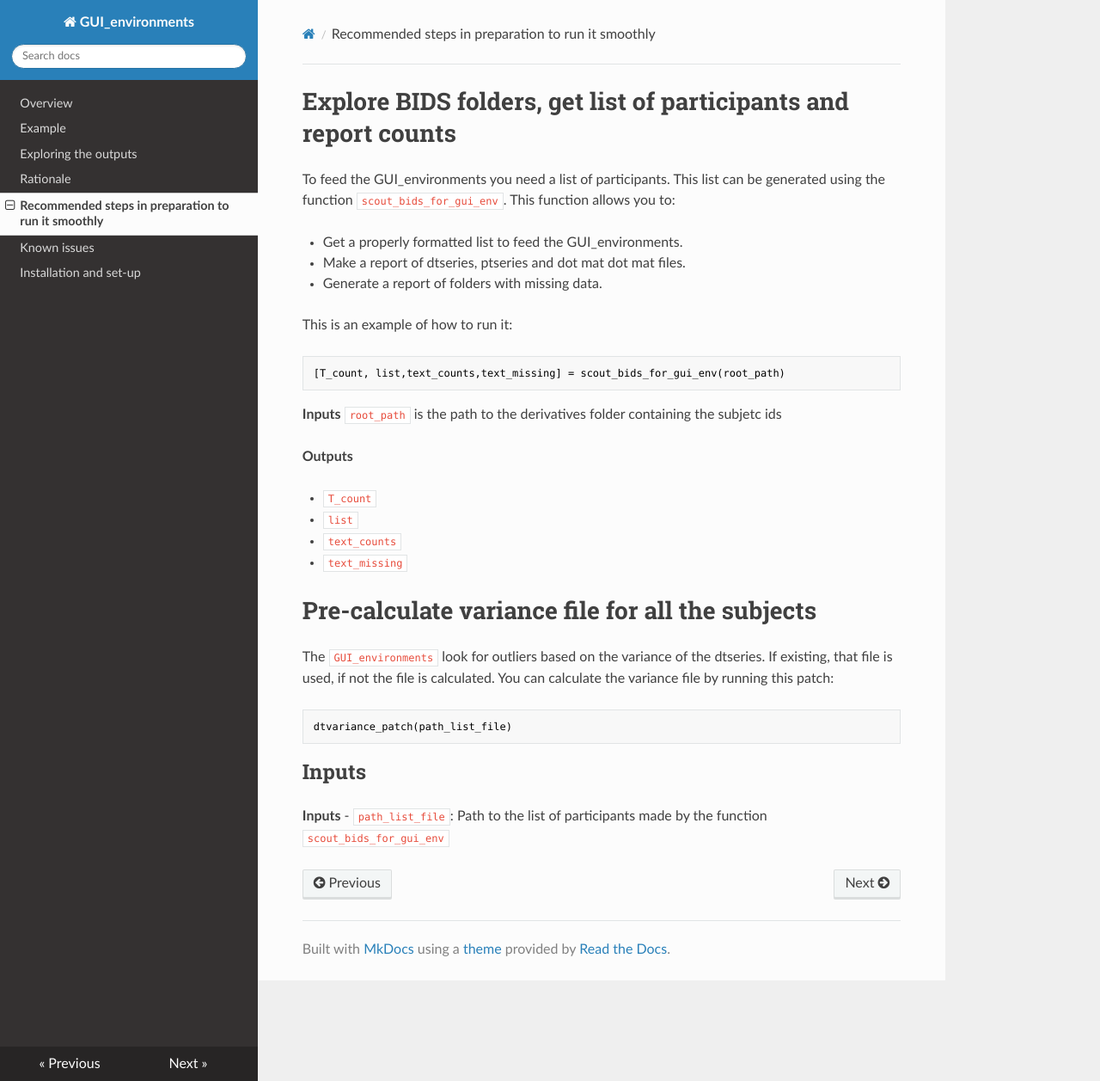
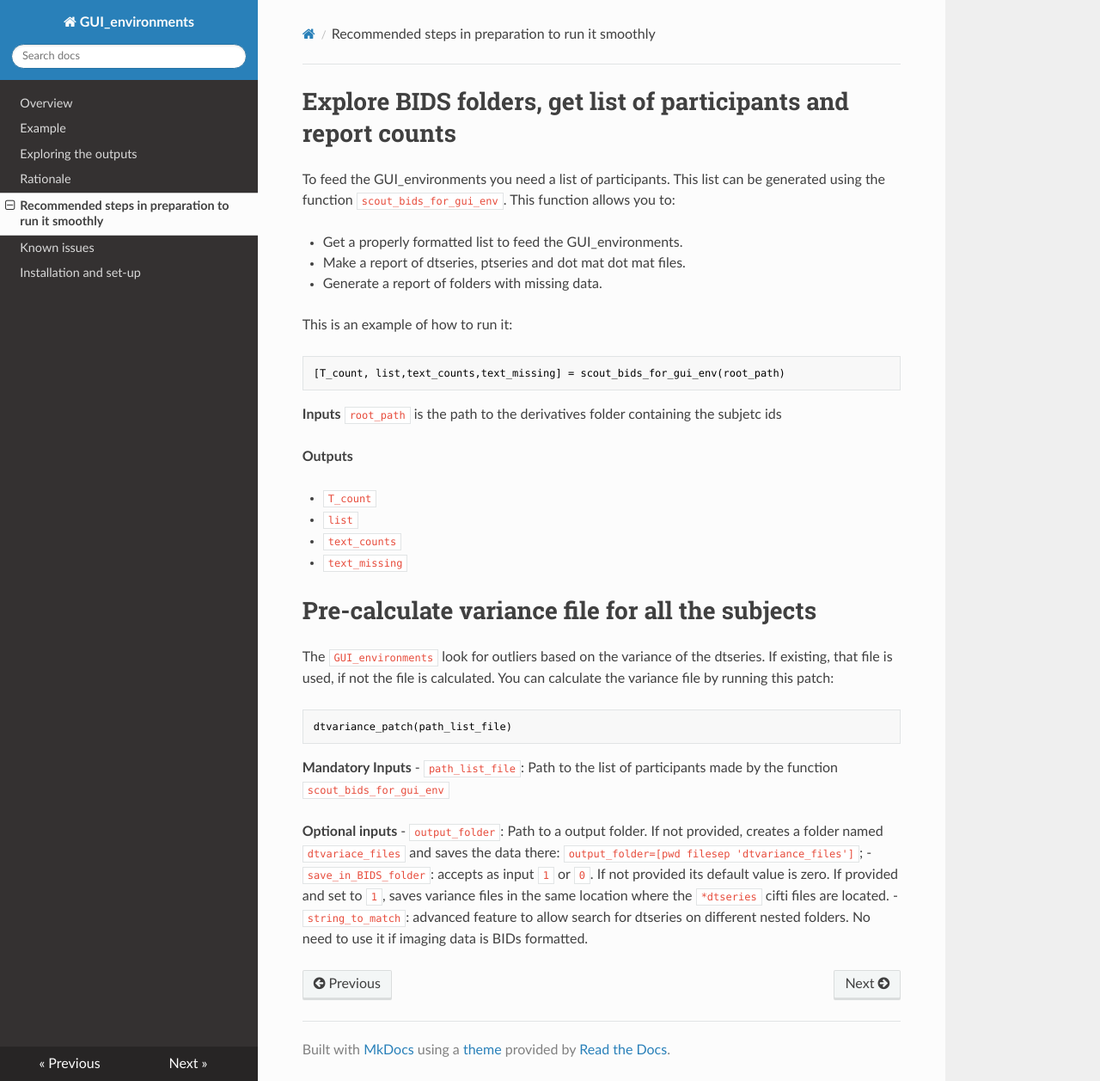
Before and after one commit to omiranda/GUI_environments_documentation, an MkDocs documentation site: the page built from docs/prep.md, in a window 1280 px wide and 1257 px high. Shown: the whole window at 86% size. Built offline with MkDocs 1.6.1, drawn with Linux system fonts in a browser that asks for light colours; nearby versions of some CDN libraries; old or Windows-style settings are respelled for this version of MkDocs.

Commit message:
Update prep.md

````diff
--- a/docs/prep.md
+++ b/docs/prep.md
@@ -29,6 +29,11 @@ The `GUI_environments` look for outliers based on the variance of the dtseries.
 ```matlab
 dtvariance_patch(path_list_file)
 ```
-## Inputs
-**Inputs**
+
+**Mandatory Inputs**
 - `path_list_file`: Path to the list of participants made by the function `scout_bids_for_gui_env`
+
+**Optional inputs**
+- `output_folder`: Path to a output folder. If not provided,  creates a folder named `dtvariace_files` and saves the data there:  `output_folder=[pwd filesep 'dtvariance_files']`;
+-`save_in_BIDS_folder`: accepts as input `1` or `0`. If not provided its default value is zero. If provided and set to `1`, saves variance files in the same location where the `*dtseries` cifti files are located.
+- `string_to_match`: advanced feature to allow search for dtseries on different nested folders. No need to use it if imaging data is BIDs formatted.
````
